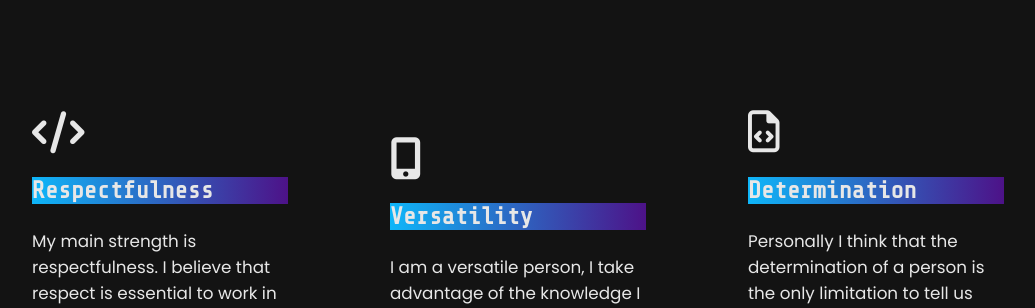
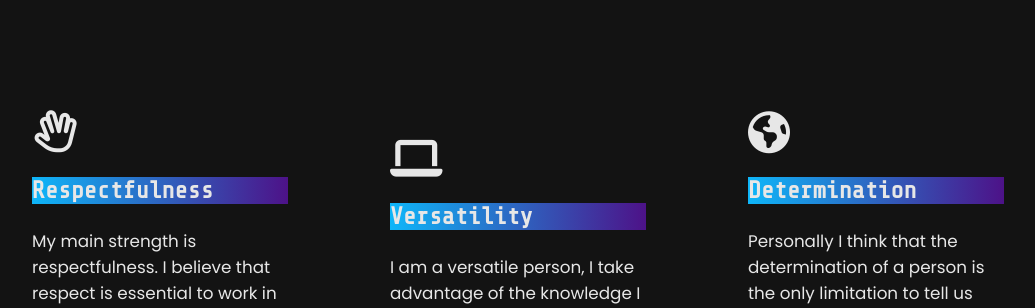
Before and after one commit to Cosmonaut-afk/portfollio, a Flask app: page / in a window 1280 px wide. Shown: the part 908-1216 px from the top of the page, without its empty margins (122-1157 px from the left). Run offline with Flask 2, Linux system fonts and the light colour scheme; some libraries are stand-ins or nearby versions.

Commit message:
Nicely done final arrangements

```diff
--- a/templates/index.html
+++ b/templates/index.html
@@ -124,21 +124,21 @@
           </div>
           <div class="strengths-tiers">
             <div class="tier-item">
-              <i class="fa fa-code" aria-hidden="true"></i>
+              <i class="fa fa-hand-spock-o" aria-hidden="true"></i>
               <h2>Respectfulness</h2>
               <p>
                 My main strength is respectfulness. I believe that respect is essential to work in a team, both the person and their ideas must be respected. With respect in our team we can have a complete and comprehensive vision to develop a complete response in our duties.
               </p>
             </div>
             <div class="tier-item">
-              <i class="fa fa-mobile" aria-hidden="true"></i>
+              <i class="fa fa-laptop" aria-hidden="true"></i>
               <h2>Versatility</h2>
               <p>
                 I am a versatile person, I take advantage of the knowledge I have in general to apply it in any case. Also, I really like learning new things and even more if they help me improve my work environment. I can manage change easily.
               </p>
             </div>
             <div class="tier-item">
-              <i class="fa fa-file-code-o" aria-hidden="true"></i>
+              <i class="fa fa-globe" aria-hidden="true"></i>
               <h2>Determination</h2>
               <p>
                 Personally I think that the determination of a person is the only limitation to tell us how far we can climb in life. With this thought in mind, I consider myself totally determined to get ahead with my job and gain countless opportunities for experience and achieve my goals.
```
